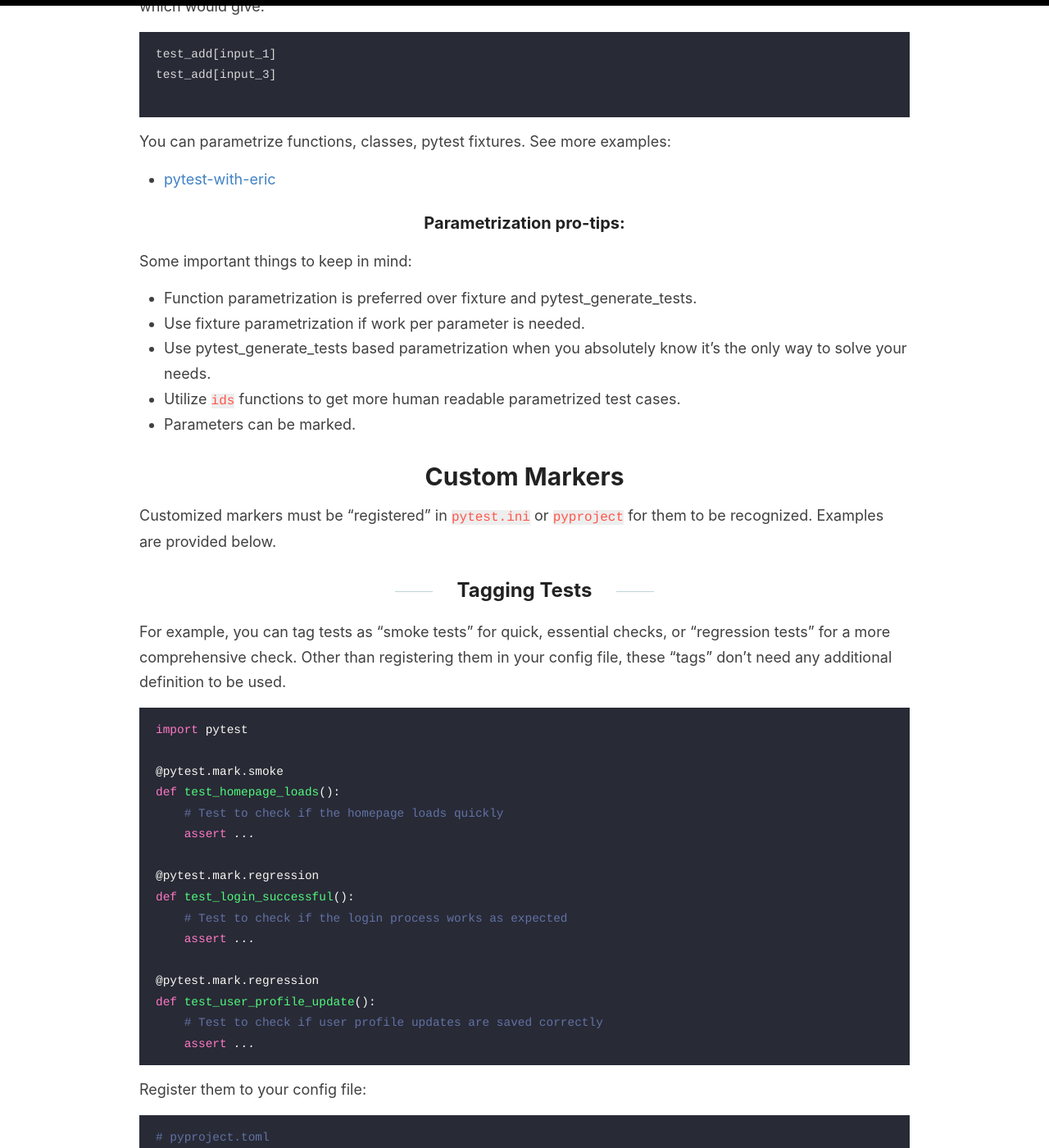
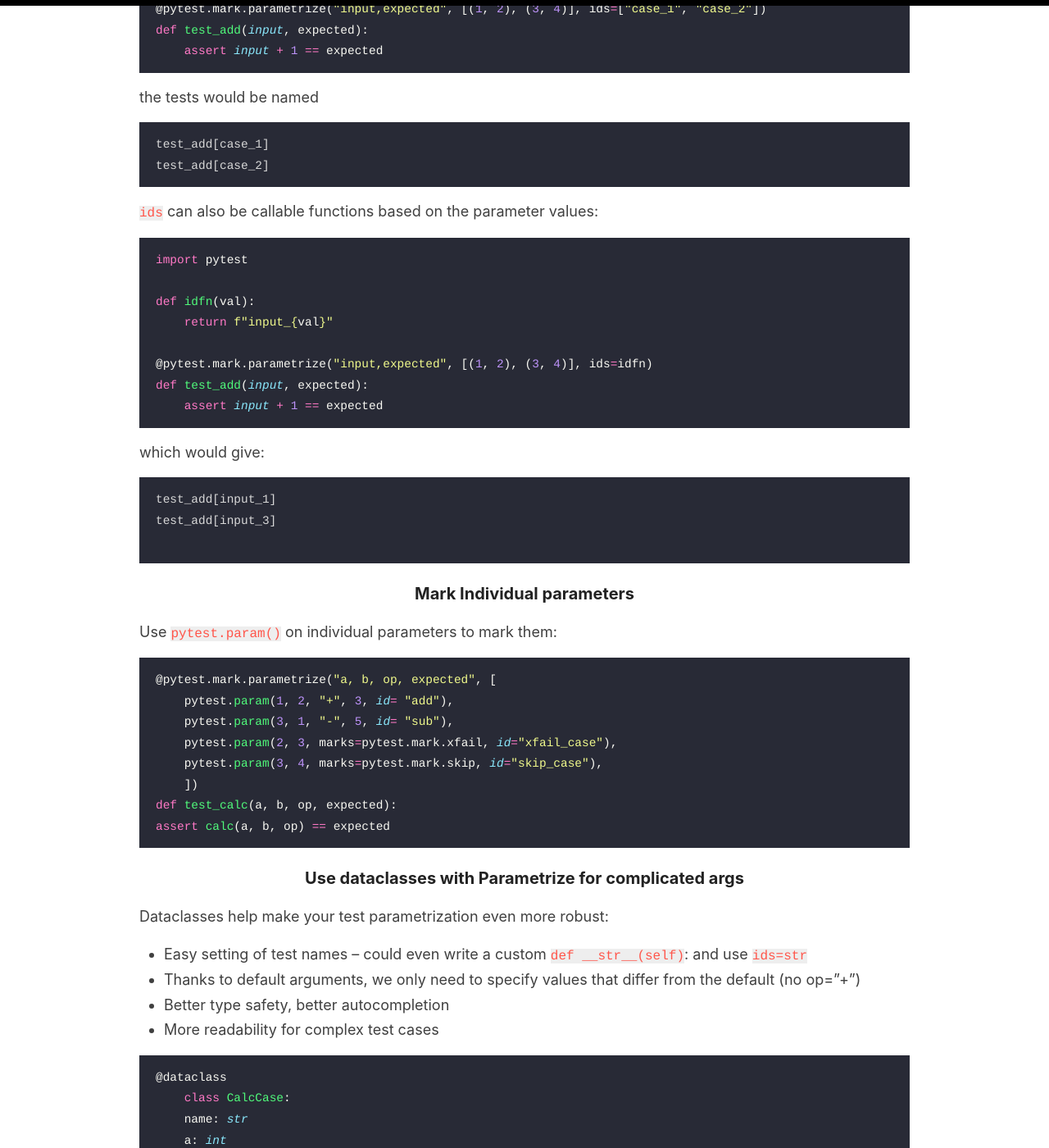
Before and after one commit to kfchou/kfchou.github.io, a Jekyll site: the page built from _posts/2024-09-21-pytest-markers.md, in a window 1280 px wide and 1400 px high, scrolled down 4414 px. Shown: the whole window at 82% size. Built offline with Jekyll 4.4.1, drawn with Linux system fonts in a browser that asks for light colours; some of the changed text lies outside the part shown.

Commit message:
expand on parametrization

````diff
--- a/_posts/2024-09-21-pytest-markers.md
+++ b/_posts/2024-09-21-pytest-markers.md
@@ -13,8 +13,10 @@ In this notebook:
   - [Specifying Fixtures (usefixtures)](#specifying-fixtures-usefixtures)
   - [Specifying Fixtures (fixtures as input arguments)](#specifying-fixtures-fixtures-as-input-arguments)
   - [Parameterization (Parametrize)](#parameterization-parametrize)
+    - [Parametrization pro-tips:](#parametrization-pro-tips)
     - [Use `ids` to make test cases more human-readable](#use-ids-to-make-test-cases-more-human-readable)
-    - [Parametrization pro-tips:](#parametrization-pro-tips)
+    - [Mark Individual parameters](#mark-individual-parameters)
+    - [Use dataclasses with Parametrize for complicated args](#use-dataclasses-with-parametrize-for-complicated-args)
 - [Custom Markers](#custom-markers)
   - [Tagging Tests](#tagging-tests)
 - [Plug-ins required markers:](#plug-ins-required-markers)
@@ -120,6 +122,18 @@ def test_addition(test_input, expected):
     assert test_input + 2 == expected
 ```
 
+You can parametrize functions, classes, pytest fixtures. See more examples:
+* [pytest-with-eric](https://pytest-with-eric.com/introduction/pytest-parameterized-tests/)
+
+### Parametrization pro-tips:
+Some important things to keep in mind:
+* Function parametrization is preferred over fixture and pytest_generate_tests.
+* Use fixture parametrization if work per parameter is needed.
+* Use pytest_generate_tests based parametrization when you absolutely know it’s the only way to solve your needs.
+* Utilize `ids` functions to get more human readable parametrized test cases - see [here](#use-ids-to-make-test-cases-more-human-readable).
+* Parameters can be marked - see [here](#mark-individual-parameters).
+* `@pytest.mark.parametrize` is the simplest way to parametrize your tests. But if you want to use parametrization in combination with the command line, or other more interesting things, see the official docs [here](https://docs.pytest.org/en/stable/example/parametrize.html).
+
 ### Use `ids` to make test cases more human-readable
 For example, `ids` can be a list of strings:
 ```py
@@ -153,16 +167,55 @@ test_add[input_3]
 
 ```
 
-You can parametrize functions, classes, pytest fixtures. See more examples:
-* [pytest-with-eric](https://pytest-with-eric.com/introduction/pytest-parameterized-tests/)
+### Mark Individual parameters
+Use `pytest.param()` on individual parameters to mark them:
 
-### Parametrization pro-tips:
-Some important things to keep in mind:
-* Function parametrization is preferred over fixture and pytest_generate_tests.
-* Use fixture parametrization if work per parameter is needed.
-* Use pytest_generate_tests based parametrization when you absolutely know it’s the only way to solve your needs.
-* Utilize `ids` functions to get more human readable parametrized test cases.
-* Parameters can be marked.
+```py
+@pytest.mark.parametrize("a, b, op, expected", [
+    pytest.param(1, 2, "+", 3, id= "add"),
+    pytest.param(3, 1, "-", 5, id= "sub"),
+    pytest.param(2, 3, marks=pytest.mark.xfail, id="xfail_case"),
+    pytest.param(3, 4, marks=pytest.mark.skip, id="skip_case"),
+    ])
+def test_calc(a, b, op, expected):
+assert calc(a, b, op) == expected
+```
+
+### Use dataclasses with Parametrize for complicated args
+
+Dataclasses help make your test parametrization even more robust:
+- Easy setting of test names – could even write a custom
+`def __str__(self)`: and use `ids=str`
+- Thanks to default arguments, we only need to specify
+values that differ from the default (no op="+")
+- Better type safety, better autocompletion
+- More readability for complex test cases
+
+```py
+@dataclass
+    class CalcCase:
+    name: str
+    a: int
+    b: int
+    result: int
+    op: str = "+"
+
+@pytest.mark.parametrize("tc", [
+    CalcCase("add", a=1, b=2, result=3),
+    CalcCase("add-neg", a=-2, b=-3, result=-5),
+    CalcCase("sub", a=2, b=1, op="-", result=1),
+    ], ids=lambda tc: tc.name)
+def test_calc(tc):
+    assert calc(tc.a, tc.b, tc.op) == tc.result
+```
+gives
+```
+test_calc[add]
+test_calc[add-neg]
+test_calc[sub]
+```
+[source](https://github.com/The-Compiler/pytest-tips-and-tricks)
+
 
 # Custom Markers
 Customized markers must be "registered" in `pytest.ini` or `pyproject` for them to be recognized. Examples are provided below.
@@ -260,3 +313,6 @@ This is a trivial example, but ordering is respected across test files.
 # Further Reading
 * A quick summary of pytest markers - [tips and tricks](https://pythontest.com/pytest-tips-tricks/#markers)
 * Examples from [pytest-with-eric](https://pytest-with-eric.com/pytest-best-practices/pytest-markers/)
+* The official docs on parametrization:
+  * [@pytest.mark.parametrize](https://docs.pytest.org/en/7.1.x/how-to/parametrize.html)
+  * [Parametrizing tests](https://docs.pytest.org/en/stable/example/parametrize.html)
````
Also changed, not shown: other parts of _posts/2024-09-21-pytest-markers.md (+1 -1 lines).
